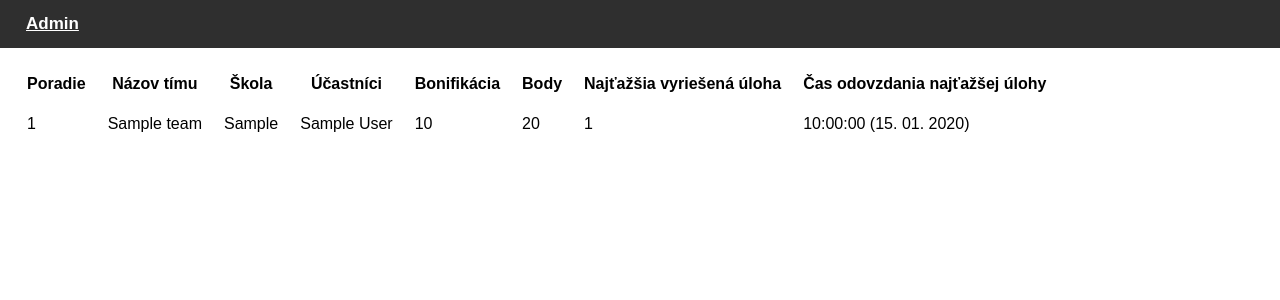
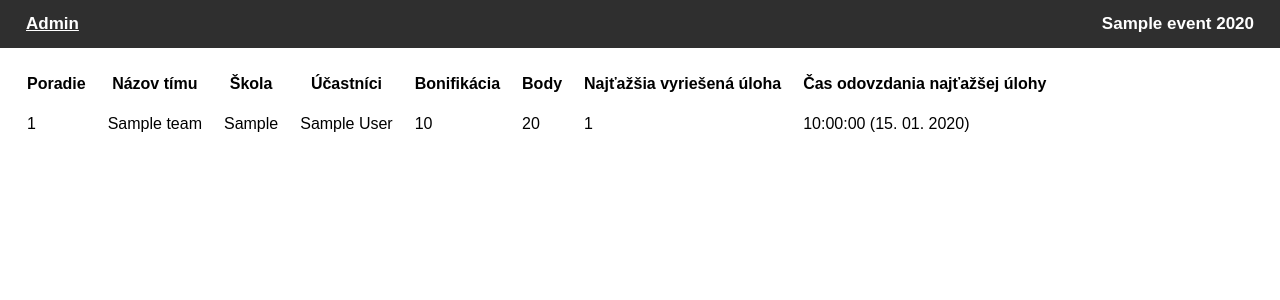
Before and after one commit to ZdruzenieSTROM/sutazeStrom, a Django app: page /1/results/ in a window 1280 px wide. Shown: the top 300 px of the page. Run offline with Django 3.2, Linux system fonts and the light colour scheme; a user stored in the database is signed in; tables that the repository leaves empty hold one stand-in row (values such as "Sample post").

Commit message:
Moved styling to standalone files

```diff
--- /dev/null
+++ b/competition/static/competition/results.css
@@ -0,0 +1,7 @@
+table {
+  margin: 15px;
+}
+
+th, td {
+  padding: 10px;
+}
--- a/competition/templates/competition/results.html
+++ b/competition/templates/competition/results.html
@@ -1,17 +1,11 @@
 {% extends 'base.html' %}
+
+{% load static %}
 
 {% block title %}{{ event }} &ndash; Výsledky{% endblock %}
 
 {% block css %}
-  <style>
-    table {
-      margin: 15px;
-    }
-
-    th, td {
-      padding: 10px;
-    }
-  </style>
+<link rel="stylesheet" href="{% static 'competition/results.css' %}" />
 {% endblock %}
 
 {% block content %}
--- /dev/null
+++ b/static/base.css
@@ -0,0 +1,39 @@
+body {
+    margin: 0;
+    font-family: 'Barlow Semi Condensed', sans-serif;
+}
+
+h1 {
+    text-align: center;
+}
+
+.topnav {
+    overflow: hidden;
+    background-color: #2f2f2f;
+}
+
+.topnav a {
+    display: block;
+    box-sizing: border-box;
+    color: white;
+    padding: 14px 26px;
+    text-decoration: none;
+    font-weight: bold;
+    font-size: 17px;
+    width: 50%;
+    min-width: 16px;
+}
+
+.topnav-link-left {
+    float: left;
+    text-align: left;
+}
+
+.topnav-link-right {
+    float: right;
+    text-align: right;
+}
+
+.topnav a:hover {
+    text-decoration: underline;
+}
--- a/submitter/settings.py
+++ b/submitter/settings.py
@@ -111,6 +111,10 @@ USE_TZ = True
 
 LOGIN_URL = 'admin:login'
 
-STATIC_ROOT = os.path.dirname(os.path.abspath(__file__))
+STATIC_ROOT = os.path.join(BASE_DIR, 'static_root')
 
 STATIC_URL = '/static/'
+
+STATICFILES_DIRS = [
+    os.path.join(BASE_DIR, 'static'),
+]
--- a/templates/base.html
+++ b/templates/base.html
@@ -1,50 +1,25 @@
+{% load static %}
 <!DOCTYPE html>
 <html>
   <head>
     <meta charset="utf-8" />
     <title>{% block title %}{% endblock %}</title>
-    <meta name="viewport" content="width=device-width, initial-scale=1" />
-    <style>
-      body {
-        margin: 0;
-        font-family: 'Barlow Semi Condensed', sans-serif;
-      }
-      h1 {
-        text-align: center;
-      }
-      .topnav {
-        overflow: hidden;
-        background-color: #2f2f2f;
-      }
-      .topnav a {
-        float: left;
-        display: block;
-        color: white;
-        text-align: center;
-        padding: 14px 26px;
-        text-decoration: none;
-        font-weight: bold;
-        font-size: 17px;
-        width: 100%;
-        min-width: 16px;
-        text-align: left;
-      }
-      .topnav a:hover {
-        text-decoration: underline;
-      }
-    </style>
+    <meta name="viewport" content="width=device-width,initial-scale=1" />
+
+    <link rel="stylesheet" href="{% static 'base.css' %}" />
     {% block css %}
     {% endblock %}
   </head>
   <body>
     <div class="topnav" id="topnavbar">
-      <a class="navbar" href="{% url 'admin:index' %}">Admin</a>
+      <a class="topnav-link topnav-link-left" href="{% url 'admin:index' %}">Admin</a>
+      {% if event %}<a class="topnav-link topnav-link-right" href="{% url 'competition:event' event.pk %}">{{ event }}</a>{% endif %}
     </div>
     <div>
       {% block content %}
       {% endblock %}
     </div>
-    {% block lateJS %}
+    {% block javascript %}
     {% endblock %}
   </body>
 </html>
```
Also changed, not shown: competition/templates/competition/event.html (+5 -5 lines), competition/templates/competition/submit.html (+4 -4 lines), competition/static/competition/submit.css (renamed from competition/static/submit.css), competition/static/competition/submit.js (renamed from competition/static/submit.js).
